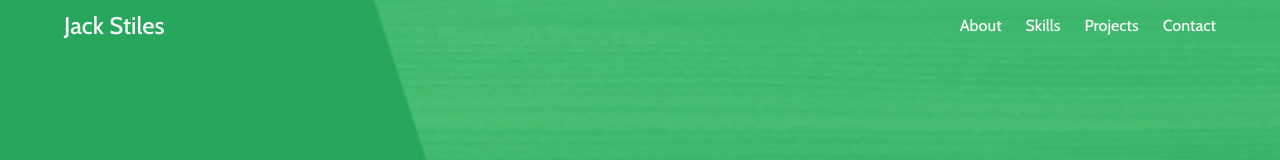
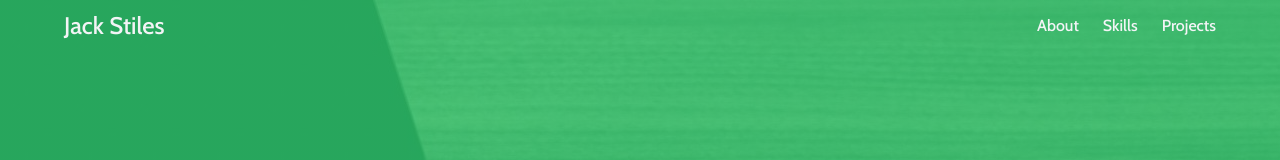
Before and after one commit to JackRStiles/jackrstiles.github.io, a plain HTML site: page index.html in a window 1280 px wide. Shown: the top 160 px of the page. Drawn offline with nearby package versions, Linux system fonts and the light colour scheme.

Commit message:
Remove 'Contact' link from navbar
Removed the 'Contact' link from the navbar.

```diff
--- a/index.html
+++ b/index.html
@@ -32,7 +32,6 @@
               <a class="navbar-item mx-0" href="#about">About</a>
               <a class="navbar-item mx-0" href="#skills">Skills</a>
               <a class="navbar-item mx-0" href="#projects">Projects</a>
-              <a class="navbar-item ml-0" href="#contact">Contact</a>
             </div>
           </div>
       </header>
```
